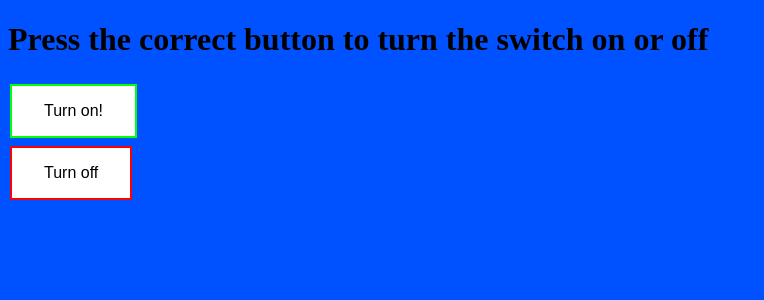
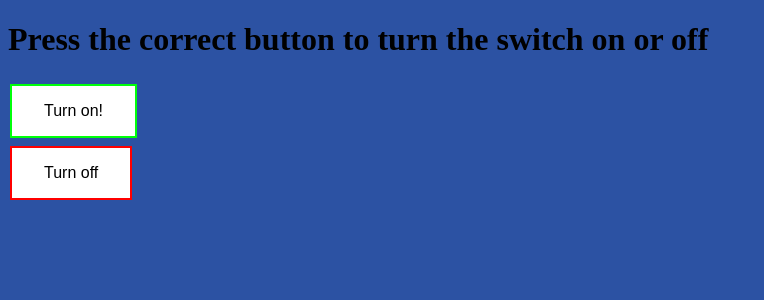
Before and after one commit to pro-gamer007/Bro-Website-Thingy, a Flask app: page / in a window 1280 px wide. Shown: the top 300 px of the page, without its empty margins (0-764 px from the left). Run offline with Flask 2, Linux system fonts and the light colour scheme.

Commit message:
PLS JUST SOMETHING THAT DOESNT LOOK LIKE ITS FROM 2012

```diff
--- a/templates/index.html
+++ b/templates/index.html
@@ -34,7 +34,7 @@
     color: white;
   }
   body {
-  background-color: #0051ff;
+  background-color: #2c52a3 ;
 }
   </style>
 
```
